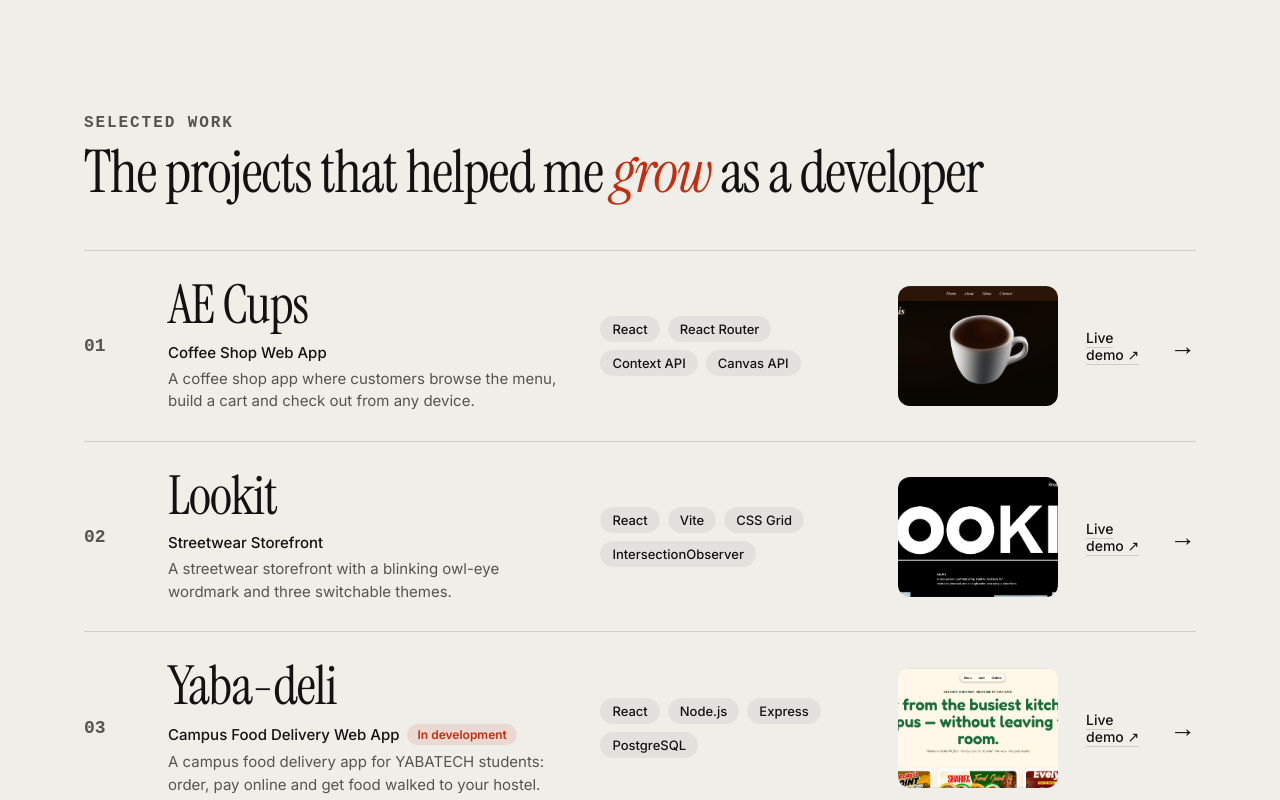
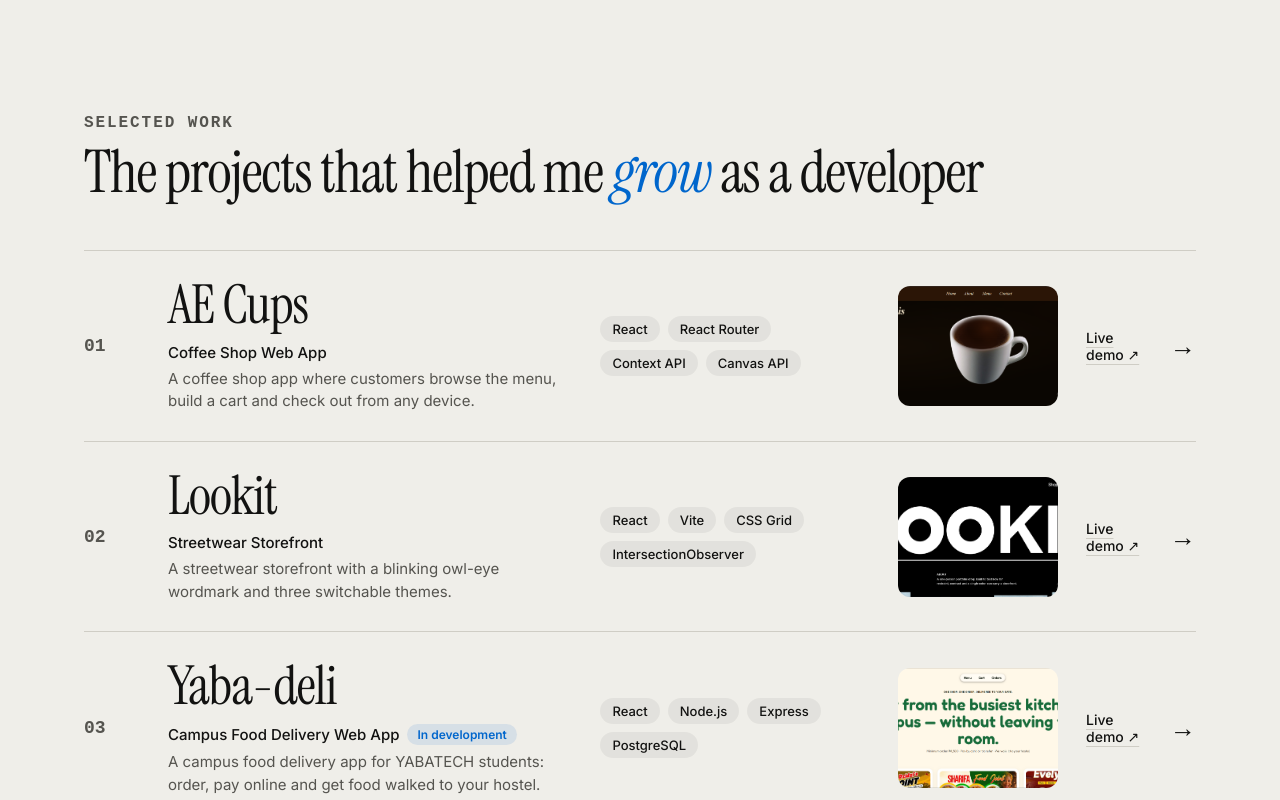
Before and after one commit to eniola256/Portfolio, a React (Vite) app: page / in a window 1280 px wide. Shown: the part 1560-2360 px from the top of the page. Built offline with nearby package versions, Linux system fonts and the light colour scheme; a web font is replaced by a local one.

Commit message:
Set accent color to #0066cc
Co-Authored-By: Claude Sonnet 5.5 <noreply@anthropic.com>
Claude-Session: https://claude.ai/code/session_01CobKhDxjU5T5f6waCceGuT

```diff
--- a/src/Project.css
+++ b/src/Project.css
@@ -90,7 +90,7 @@
   display: inline-block;
   padding: 3px 10px;
   border-radius: 980px;
-  background: rgba(196, 45, 14, 0.1);
+  background: rgba(0, 102, 204, 0.1);
   color: var(--accent);
   font-size: 12px;
   font-style: normal;
--- a/src/index.css
+++ b/src/index.css
@@ -10,7 +10,7 @@
   --ink: #121211;
   --muted: #55544F;
   --line: #CFCDC5;
-  --accent: #C42D0E;
+  --accent: #0066cc;
   --font-display: 'Instrument Serif', Georgia, serif;
   --font-mono: 'Doto', ui-monospace, monospace;
 }
```
